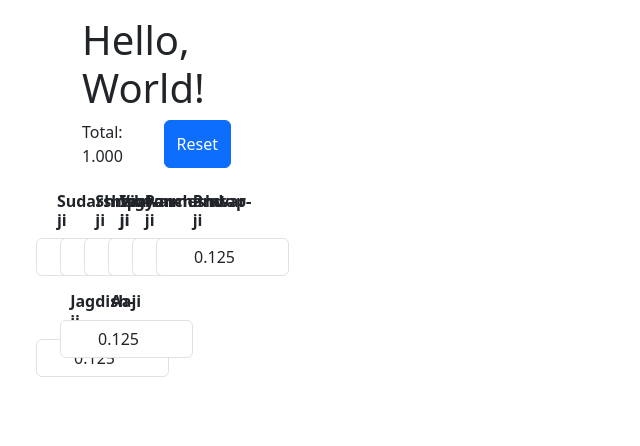
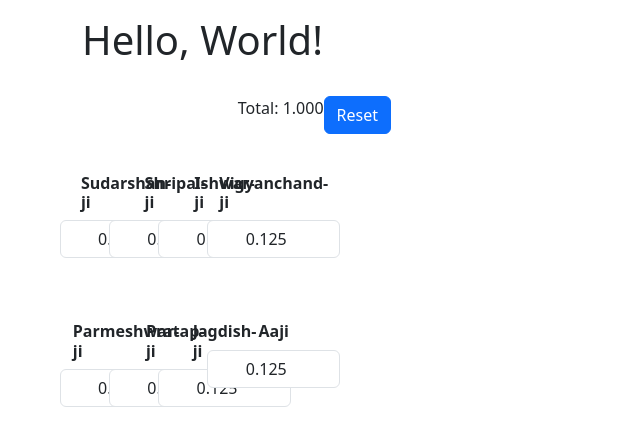
Before and after one commit to zarir-engineer/partition-tree-app, a Next.js app: page / in a window 1280 px wide. Shown: the top 446 px of the page, without its empty margins (0-640 px from the left). Built offline with nearby package versions, Linux system fonts and the light colour scheme.

Commit message:
Update CloudSpinnerGrid.tsx

```diff
--- a/components/CloudSpinnerGrid.tsx
+++ b/components/CloudSpinnerGrid.tsx
@@ -17,12 +17,14 @@ const CloudSpinnerGrid: React.FC = () => {
     const newValues = [...values];
     newValues[index] = newValue;
 
+    // Update only unedited values to keep the total 1
     const total = newValues.reduce((sum, value) => sum + value, 0);
-    const remainingValue = 1 - total;
+    const remainingValue = 1 - newValue;
 
     let remainingSum = 0;
     let remainingCount = 0;
 
+    // Adjust the unedited values
     newValues.forEach((value, idx) => {
       if (!edited[idx]) {
         remainingSum += value;
@@ -30,6 +32,7 @@ const CloudSpinnerGrid: React.FC = () => {
       }
     });
 
+    // Evenly distribute remaining value to unedited spinners
     if (remainingCount > 0) {
       const perRemaining = remainingValue / remainingCount;
       newValues.forEach((value, idx) => {
@@ -39,17 +42,12 @@ const CloudSpinnerGrid: React.FC = () => {
       });
     }
 
-    const finalTotal = newValues.reduce((sum, value) => sum + value, 0);
-    if (finalTotal !== 1) {
-      newValues[newValues.length - 1] += 1 - finalTotal;
-    }
-
     setValues(newValues);
   };
 
   const handleValueChange = (index: number, newValue: number) => {
     const newEdited = [...edited];
-    newEdited[index] = true;
+    newEdited[index] = true;  // Mark this spinner as edited
     setEdited(newEdited);
     updateValues(index, newValue);
   };
@@ -62,15 +60,23 @@ const CloudSpinnerGrid: React.FC = () => {
   const total = values.reduce((sum, value) => sum + value, 0).toFixed(3);
 
   return (
-    <div className="d-flex flex-column align-items-center">
-      <div className="d-flex justify-content-between w-100 mb-3">
-        <span className="font-weight-bold">Total: {total}</span>
-        <button onClick={handleReset} className="btn btn-primary">Reset</button>
+    <div className="d-flex flex-column justify-center align-items-center p-4">
+      {/* Total and Reset Button positioned top-right */}
+      <div className="d-flex justify-content-end w-100 mb-3">
+        <span className="font-bold text-xl mr-4">Total: {total}</span>
+        <button
+          onClick={handleReset}
+          className="btn btn-primary"
+        >
+          Reset
+        </button>
       </div>
 
-      <div className="row w-100">
+      {/* Grid with better spacing */}
+      <div className="container">
+        <div className="row g-5"> {/* 'g-4' for spacing between columns */}
           {names.map((name, index) => (
-          <div className="col-1" key={index}>
+            <div key={index} className="col-6 col-md-3"> {/* Responsive columns */}
               <CloudSpinner
                 name={name}
                 value={values[index]}
@@ -80,6 +86,7 @@ const CloudSpinnerGrid: React.FC = () => {
           ))}
         </div>
       </div>
+    </div>
   );
 };
 
```
Lines whose indentation alone changed are shown as unchanged.
